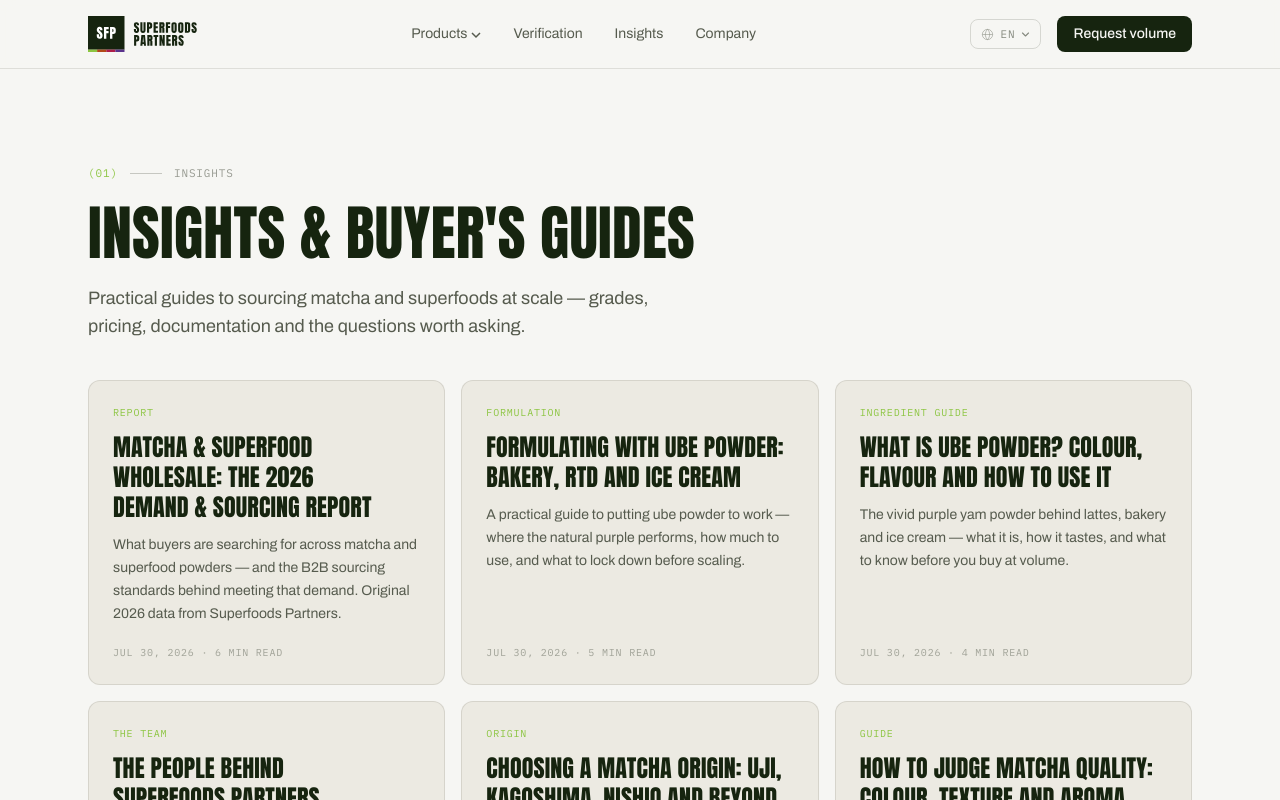
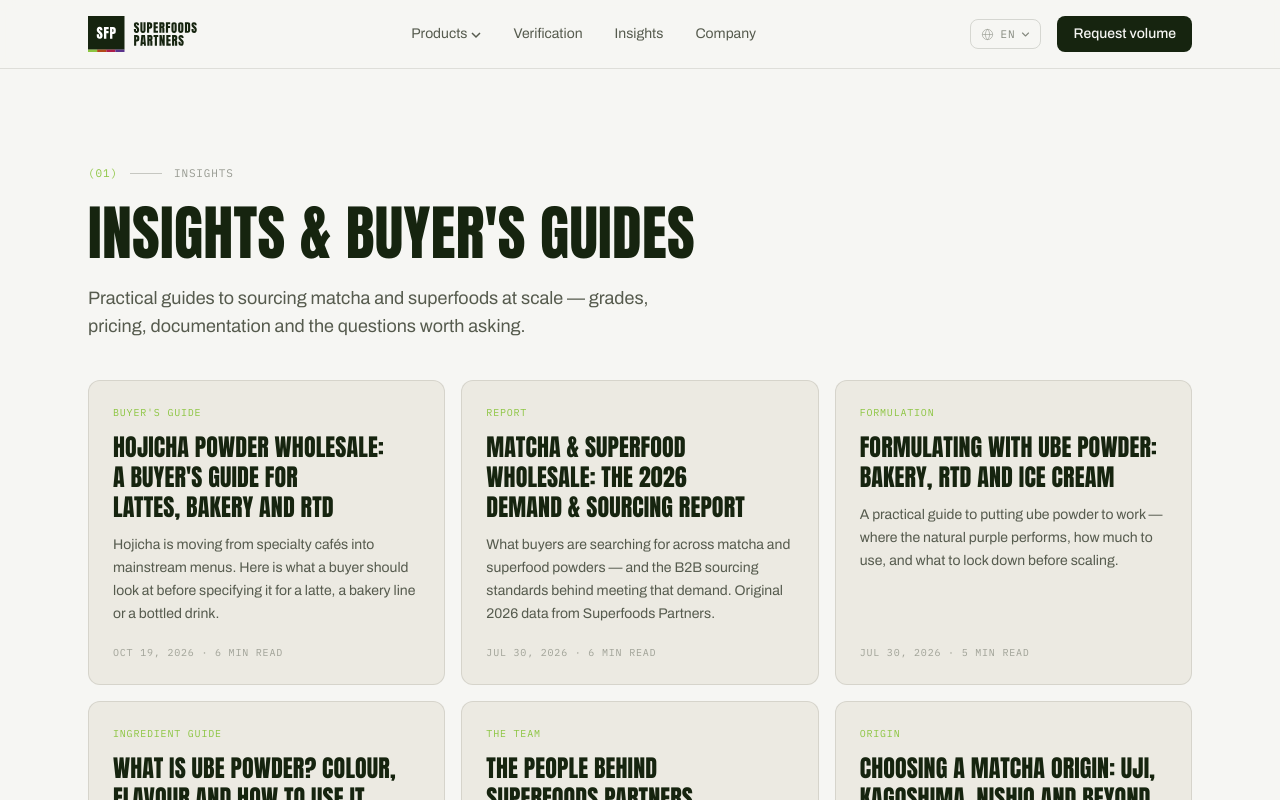
Before and after one commit to lwrampen/superfoods-partners-web-, a Next.js app: page /en/insights in a window 1280 px wide. Shown: the top 800 px of the page. Built offline with nearby package versions, Linux system fonts and the light colour scheme.

Commit message:
Insight: Hojicha powder wholesale buyer's guide (#51)
Claude-Session: https://claude.ai/code/session_01Jz14dkoQhy1QX3pwVWTFeD

Co-authored-by: Claude <noreply@anthropic.com>

```diff
--- a/src/data/insights.ts
+++ b/src/data/insights.ts
@@ -1096,4 +1096,84 @@ export const POSTS: InsightPost[] = [
     ],
     relatedProducts: ["matcha", "ube", "lions-mane"],
   },
+  {
+    slug: "hojicha-powder-wholesale-buyers-guide",
+    date: "2026-10-19",
+    author: "Wanjin",
+    readingMins: 6,
+    hero: "/photos/terraces.jpg",
+    heroAlt: E("Tea terraces in Japan, where the leaf for hojicha is grown"),
+    category: E("Buyer's guide"),
+    authorRole: E("Supply chain & sourcing"),
+    title: E("Hojicha powder wholesale: a buyer's guide for lattes, bakery and RTD"),
+    metaTitle: E("Hojicha Powder Wholesale — Buyer's Guide for B2B"),
+    metaDescription: E("How to buy hojicha powder in bulk: what sets one lot apart, how roast and milling affect the cup, where it is grown, and what documentation to ask a supplier for."),
+    dek: E("Hojicha is moving from specialty cafés into mainstream menus. Here is what a buyer should look at before specifying it for a latte, a bakery line or a bottled drink."),
+    lede: E("To buy hojicha powder wholesale, specify four things: the roast level (which sets the flavour), the fineness of the mill (which sets how it mixes), the origin of the leaf, and the batch documentation that proves what you received. Get those right and hojicha behaves consistently in lattes, bakery and ready-to-drink; leave them open and every shipment can taste different."),
+    sections: [
+      {
+        heading: E("Why hojicha is on more menus"),
+        body: [
+          E("Hojicha is Japanese green tea that has been roasted over high heat, which turns the leaf from green to brown and shifts the flavour from fresh and grassy to warm, toasty and nutty. Because it tastes familiar to anyone who likes roasted or caramelised flavours, it has a much shorter explanation than matcha when it appears on a menu."),
+          E("Demand is already visible at scale. In US Google search data, \"hojicha powder\" draws roughly 12,000 searches a month and \"hojicha latte\" roughly 15,000 (Google Ads keyword data, United States). Those are consumers looking for a drink, and they are the reason cafés, bakeries and beverage brands are now asking their suppliers for it."),
+        ],
+      },
+      {
+        heading: E("Roast level: the first thing to specify"),
+        body: [
+          E("Roast is the main variable in hojicha. A lighter roast keeps more of the tea's fresh character and a gentle toastiness; a darker roast gives a deeper, more caramel-like flavour and a darker colour in the cup. Neither is better. They suit different products."),
+          E("For a milk latte, where milk softens everything, a medium to darker roast tends to hold its flavour. For a clear bottled tea or a delicate pastry, a lighter roast is less likely to taste burnt. The practical advice is to name the roast you want in the spec, approve a sample in your own recipe, and ask that later lots are matched to that approved sample."),
+        ],
+      },
+      {
+        heading: E("Milling: why fineness decides how it mixes"),
+        body: [
+          E("Hojicha powder is milled from roasted leaf, so particle size drives the experience. A fine, even powder disperses cleanly in milk and water and gives a smooth texture; a coarse or uneven one settles, clumps or feels gritty in a latte."),
+          E("If the powder will go into a dry blend, a batter or a bottled drink, test how it behaves in that exact medium. Dispersion in cold water, in hot milk and in a fat-based mix can differ, and it is cheaper to find that out on a sample than on a production run."),
+        ],
+      },
+      {
+        heading: E("Origin: where the leaf is grown"),
+        body: [
+          E("Hojicha can be made from leaf grown in several regions, and origin shapes the base tea before it is roasted. We work with growers across Japan, including Uji, Kyoto, Nara, Shizuoka and Kagoshima, as well as East China, and manage supply at origin rather than treating it as a commodity to be swapped lot by lot."),
+          E("For a buyer, the useful question is not which origin is best but which origin is consistent for your spec, and whether a second origin is available if one harvest runs short. Tea supply moves with the harvest, so a supplier who can source in more than one place gives you room to plan."),
+        ],
+      },
+      {
+        heading: E("Documentation to ask for"),
+        body: [
+          E("Hojicha is a tea, so the paperwork that matters is the same as for any imported food ingredient: a certificate of analysis for each batch, and certification that matches what you intend to claim, such as organic. Ask what each lot was tested for and whether the report is tied to the specific batch you receive."),
+          E("Our own practice is to supply a certificate of analysis and a Verification Record for every batch before it ships, and to offer samples first so you can approve the material before committing to volume."),
+        ],
+      },
+    ],
+    keyFacts: [
+      { label: E("What it is"), value: E("Japanese green tea, roasted, then milled to powder") },
+      { label: E("Flavour"), value: E("Warm, toasty, nutty; roast level sets the intensity") },
+      { label: E("Caffeine"), value: E("Naturally low compared with unroasted green tea") },
+      { label: E("Typical uses"), value: E("Lattes, RTD drinks, bakery, ice cream, confectionery") },
+      { label: E("Our origins"), value: E("Japan and East China") },
+      { label: E("Grades"), value: E("Organic and conventional") },
+      { label: E("Per batch"), value: E("Certificate of analysis + Verification Record") },
+    ],
+    faqs: [
+      {
+        q: E("What is the difference between hojicha and matcha?"),
+        a: E("Matcha is made from shade-grown leaf that is steamed and stone-milled, and tastes fresh and vegetal. Hojicha is made from leaf that is roasted, which gives a brown powder with a toasty flavour. They are different products for different uses."),
+      },
+      {
+        q: E("Which roast should I choose for a latte?"),
+        a: E("A medium to darker roast usually holds its flavour in milk, while a lighter roast suits clear drinks and delicate pastry. The best answer comes from testing a sample in your own recipe."),
+      },
+      {
+        q: E("Is hojicha available organic?"),
+        a: E("Yes. We offer hojicha in organic and conventional grades, with certification and a certificate of analysis for each batch."),
+      },
+      {
+        q: E("Can I get samples before ordering?"),
+        a: E("Yes. We send samples first so you can approve flavour, colour and mixing behaviour before you commit to volume."),
+      },
+    ],
+    relatedProducts: ["hojicha", "matcha"],
+  },
 ];
```
